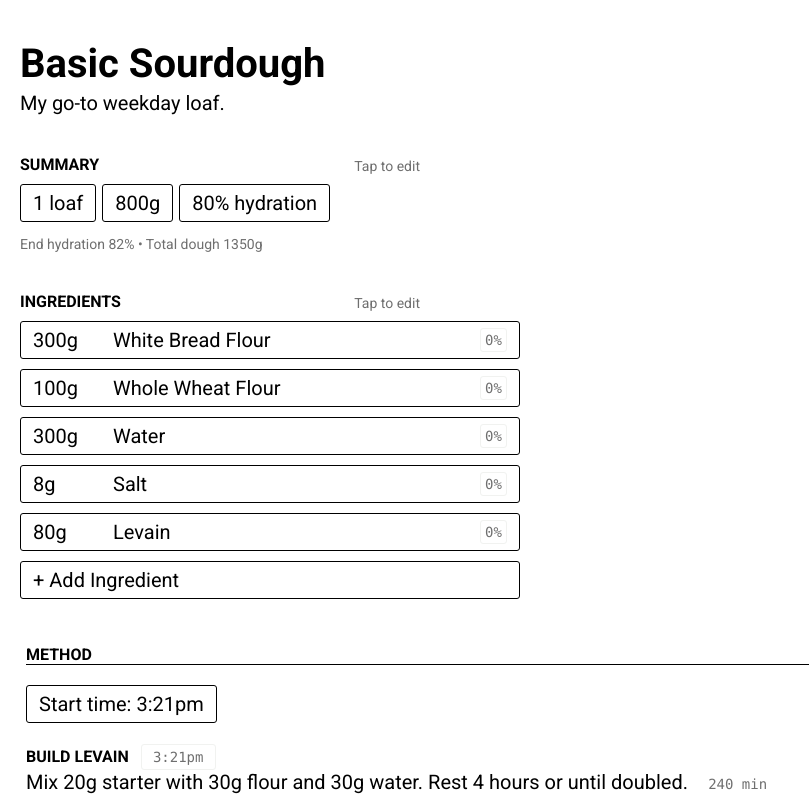
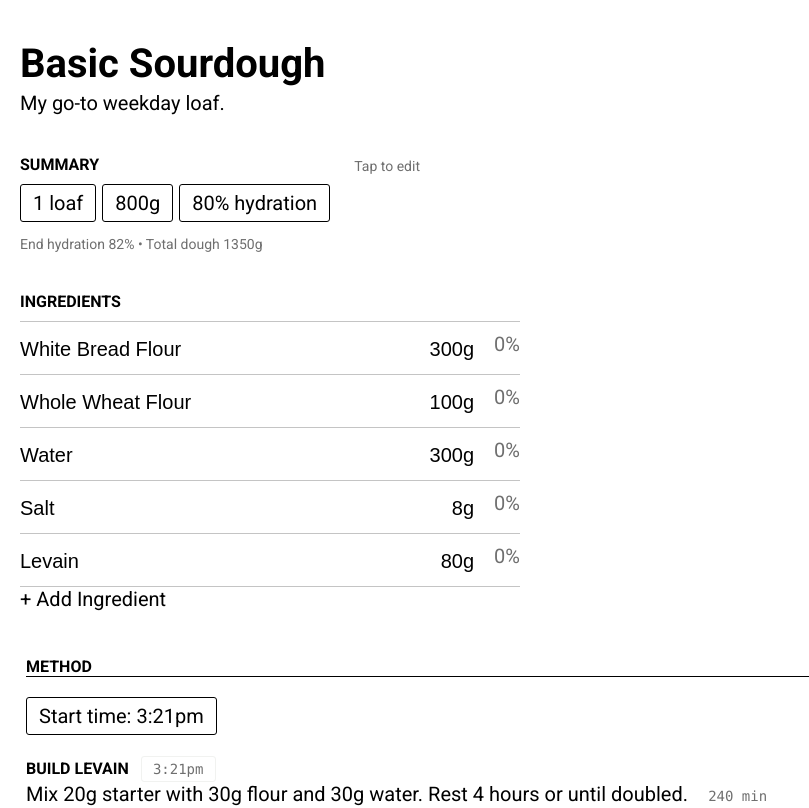
Before and after one commit to josh-cpm/bread-vue, a Vue app: page / in a window 1280 px wide. Shown: the top 808 px of the page, without its empty margins (0-809 px from the left). Built offline with nearby package versions, Linux system fonts and the light colour scheme.

Commit message:
Styling and layout changes to ingredients list, new TextInput element
* Created auto-resizing reusible textinput element
* changed ingredient name (and quantity) to text input fields
* changed sytling and layout

```diff
--- a/src/components/Ingredient.vue
+++ b/src/components/Ingredient.vue
@@ -1,12 +1,17 @@
 <template>
-  <div class="ingredient-row white-cta">
+  <div class="ingredient-row">
+    <TextInput
+      class="ingredient-name"
+      @input="logger"
+      :value="name"
+    ></TextInput>
     <span class="ingredient-row-sub-flex">
-      <span class="ingredient-quantity">{{ Math.round(quantity) }}g</span>
-      <span class="ingredient-name">{{ name }}</span>
+      <TextInput
+        class="ingredient-quantity"
+        :value="Math.round(quantity) + 'g'"
+      ></TextInput>
+      <span class="ingredient-percent ">{{ Math.round(bpercent * 100) }}%</span>
     </span>
-    <span class="ingredient-percent inline-button"
-      >{{ Math.round(bpercent * 100) }}%</span
-    >
   </div>
 </template>
 
@@ -19,25 +24,31 @@ export default {
     type: String,
     bpercent: Number,
   },
+  data() {
+    return {
+      editing: false,
+    };
+  },
+  methods: {
+    toggleEditor() {
+      this.editing ? (this.editing = false) : (this.editing = true);
+    },
+    logger() {
+      console.log('hi');
+    },
+  },
 };
 </script>
 
 <style scoped>
-.ingredient-row {
-  margin-bottom: 0.5rem;
-  display: flex;
-  flex-direction: row;
-  align-items: center;
-  justify-content: space-between;
-}
-
 .ingredient-row-sub-flex {
   display: flex;
   flex-direction: row;
 }
 
 .ingredient-quantity {
-  min-width: 4em;
+  margin-right: 1rem;
+  text-align: right;
 }
 
 .ingredient-name {
@@ -45,19 +56,6 @@ export default {
 }
 
 .ingredient-percent {
-  align-self: flex-start;
-}
-
-.inline-button {
-  display: inline-block;
   color: #6f6f6f;
-  font-size: 0.7rem;
-  font-family: Monaco;
-  font-style: normal;
-  font-weight: normal;
-  padding: 0.2em 0.3em;
-  margin-left: 0.2rem;
-  border: 1px solid #f1f2f0;
-  border-radius: 3px;
 }
 </style>
--- a/src/components/Ingredients.vue
+++ b/src/components/Ingredients.vue
@@ -2,7 +2,6 @@
   <div>
     <div class="section-header">
       <h3>INGREDIENTS</h3>
-      <span class="tiptext">Tap to edit</span>
     </div>
     <div class="ingredient-list">
       <Ingredient
@@ -12,8 +11,9 @@
         v-bind:quantity="ingredient.qty"
         v-bind:type="ingredient.type"
         :bpercent="0"
+        class="ingredient-row"
       ></Ingredient>
-      <span class="white-cta" id="add-ing-button">+ Add Ingredient</span>
+      <span class="" id="add-ing-button">+ Add Ingredient</span>
     </div>
   </div>
 </template>
@@ -53,4 +53,17 @@ export default {
   margin-bottom: 0.5rem;
   max-width: 20rem;
 }
+
+.ingredient-row {
+  padding: 0.5rem 0;
+  display: flex;
+  flex-direction: row;
+  align-items: center;
+  justify-content: space-between;
+  border-bottom: 1px solid #c4c4c4;
+}
+
+.ingredient-row:first-child {
+  border-top: 1px solid #c4c4c4;
+}
 </style>
--- /dev/null
+++ b/src/components/TextInput.vue
@@ -0,0 +1,36 @@
+<template>
+  <textarea ref="textarea" @input="resizeHeight"></textarea>
+</template>
+
+<script>
+export default {
+  name: 'TextInput',
+  methods: {
+    resizeHeight() {
+      const element = this.$refs.textarea;
+      element.style.height = '1em';
+      element.style.height = element.scrollHeight - 3 + 'px';
+    },
+  },
+  mounted() {
+    this.resizeHeight();
+    window.addEventListener('resize', this.resizeHeight);
+  },
+  beforeUnmount() {
+    window.removeEventListener('resize', this.resizeHeight);
+  },
+};
+</script>
+
+<style scoped>
+textarea {
+  width: 100%;
+  resize: none;
+  border: none;
+  font-family: sans-serif;
+  font-size: 1rem;
+  height: 1.6em;
+  overflow: hidden;
+  padding: 0.3em 0;
+}
+</style>
--- a/src/main.js
+++ b/src/main.js
@@ -1,8 +1,10 @@
 import { createApp } from 'vue';
 import App from './App.vue';
 import EditableButton from './components/EditableButton';
+import TextInput from './components/TextInput';
 
 const app = createApp(App);
 app.component('EditableButton', EditableButton);
+app.component('TextInput', TextInput);
 
 app.mount('#app');
```
